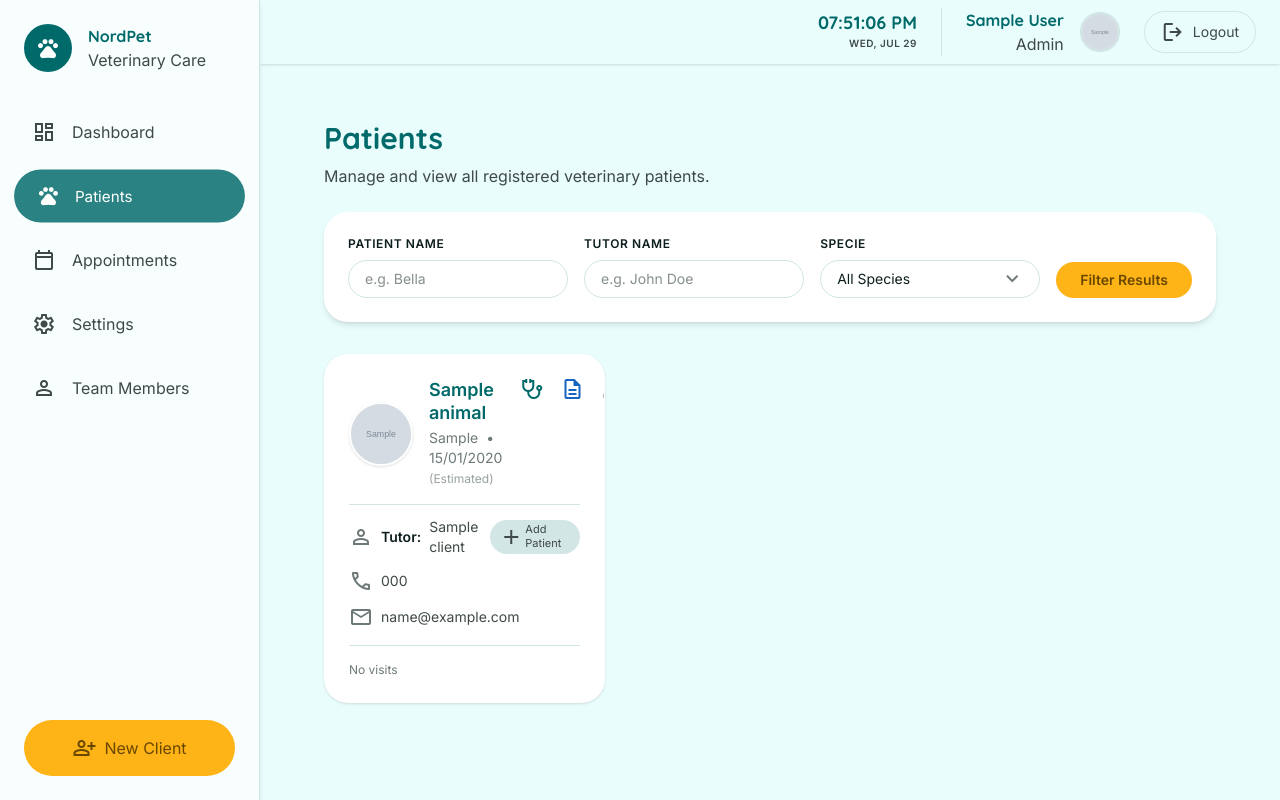
After one commit to PratesB/nordpet-public, a Django app: page /clients/patients/ in a window 1280 px wide. The commit adds this page. Run offline with Django 5.2, Linux system fonts and the light colour scheme; a user stored in the database is signed in; tables that the repository leaves empty hold one stand-in row (values such as "Sample post"); grey boxes marked "Sample" are stand-in pictures; style sheets or scripts are compiled from the project's sources; parts of the project's set-up code (start-up, migrations or seed data) failed here and were passed over.

Commit message:
implement patients page list and delete function

```diff
--- /dev/null
+++ b/clients/templates/clients/patients.html
@@ -0,0 +1,153 @@
+{% extends 'base.html' %}
+{% load static %}
+{% block title %}NordPet - Patients{% endblock %}
+{% block content %}
+    <div class="max-w-7xl mx-auto w-full px-4 md:px-8 py-6 [&_.material-symbols-outlined]:[font-variation-settings:'FILL'_0,'wght'_400,'GRAD'_0,'opsz'_24]">
+        <div class="flex justify-between items-end mb-6">
+            <div>
+                <h2 class="font-headline-lg text-3xl font-bold text-primary mb-2">Patients</h2>
+                <p class="font-body-md text-base text-on-surface-variant">Manage and view all registered veterinary patients.</p>
+            </div>
+        </div>
+        <!-- Filters -->
+        <form method="GET"
+              action="{% url 'clients:patients' %}"
+              class="bg-surface-container-lowest rounded-[1.5rem] shadow-md p-6 mb-8 flex flex-wrap gap-4 items-end">
+            <div class="flex-1 min-w-[200px]">
+                <label class="block font-label-caps text-xs font-bold uppercase tracking-wider text-on-surface mb-2">Patient Name</label>
+                <input name="name"
+                       value="{{ name }}"
+                       class="w-full rounded-full border border-border-teal px-4 py-2 focus:border-primary focus:ring-2 focus:ring-primary/20 font-body-sm text-sm outline-none transition-all"
+                       placeholder="e.g. Bella"
+                       type="text" />
+            </div>
+            <div class="flex-1 min-w-[200px]">
+                <label class="block font-label-caps text-xs font-bold uppercase tracking-wider text-on-surface mb-2">Tutor Name</label>
+                <input name="owner"
+                       value="{{ owner }}"
+                       class="w-full rounded-full border border-border-teal px-4 py-2 focus:border-primary focus:ring-2 focus:ring-primary/20 font-body-sm text-sm outline-none transition-all"
+                       placeholder="e.g. John Doe"
+                       type="text" />
+            </div>
+            <div class="flex-1 min-w-[200px]">
+                <label class="block font-label-caps text-xs font-bold uppercase tracking-wider text-on-surface mb-2">Specie</label>
+                <div class="relative">
+                    <select name="specie"
+                            class="w-full rounded-full border border-border-teal pl-4 pr-10 py-2 focus:border-primary focus:ring-2 focus:ring-primary/20 font-body-sm text-sm outline-none transition-all bg-transparent appearance-none cursor-pointer">
+                        <option value="">All Species</option>
+                        <option value="dog" {% if specie == 'dog' %}selected{% endif %}>Dog</option>
+                        <option value="cat" {% if specie == 'cat' %}selected{% endif %}>Cat</option>
+                        <option value="bird" {% if specie == 'bird' %}selected{% endif %}>Bird</option>
+                        <option value="reptile" {% if specie == 'reptile' %}selected{% endif %}>Reptile</option>
+                        <option value="rabbit" {% if specie == 'rabbit' %}selected{% endif %}>Rabbit</option>
+                        <option value="hamsters" {% if specie == 'hamsters' %}selected{% endif %}>Hamsters</option>
+                        <option value="other" {% if specie == 'other' %}selected{% endif %}>Other</option>
+                    </select>
+                    <div class="pointer-events-none absolute top-1/2 -translate-y-1/2 right-4 text-outline flex items-center justify-center">
+                        <span class="material-symbols-outlined text-[20px] leading-none">keyboard_arrow_down</span>
+                    </div>
+                </div>
+            </div>
+            <div class="flex items-center gap-2">
+                {% if name or owner or specie %}
+                    <a href="{% url 'clients:patients' %}"
+                       class="px-6 py-2 rounded-full font-button-text text-sm font-semibold text-error-red hover:bg-error-container transition-colors">
+                        Clear Filters
+                    </a>
+                {% endif %}
+                <button type="submit"
+                        class="bg-secondary-container text-on-secondary-container font-button-text text-sm font-semibold px-6 py-2 rounded-full hover:opacity-90 transition-opacity cursor-pointer">
+                    Filter Results
+                </button>
+            </div>
+        </form>
+        <!-- Bento Grid / Cards Layout for Directory -->
+        <div class="grid grid-cols-1 md:grid-cols-2 lg:grid-cols-3 gap-6">
+            <!-- Patient Cards Loop -->
+            {% for data in patients_with_visits %}
+                <div class="bg-surface-container-lowest rounded-[1.5rem] shadow-sm hover:shadow-md hover:-translate-y-1 p-6 border border-transparent hover:border-border-teal transition-all duration-200 flex flex-col relative overflow-hidden">
+                    <div class="flex items-start justify-between gap-3 mb-4">
+                        <div class="flex items-center gap-4">
+                            <div class="w-16 h-16 rounded-full bg-surface-container-high border-2 border-surface-container-lowest shadow-sm overflow-hidden flex-shrink-0 flex items-center justify-center text-outline">
+                                {% if data.animal.photo %}
+                                    <img src="{{ data.animal.photo.url }}"
+                                         class="w-full h-full object-cover"
+                                         alt="{{ data.animal.name }}">
+                                {% else %}
+                                    <span class="material-symbols-outlined text-3xl">pets</span>
+                                {% endif %}
+                            </div>
+                            <div>
+                                <h3 class="text-lg font-semibold text-primary leading-tight">{{ data.animal.name }}</h3>
+                                <p class="font-body-sm text-sm text-outline mt-1">{{ data.animal.breed }} <span class="mx-1">•</span> {{ data.animal.date_of_birth|date:"d/m/Y" }}{% if data.animal.is_estimated_dob %} <br /><span class="text-xs opacity-70">(Estimated)</span>{% endif %}</p>
+                            </div>
+                        </div>
+                        <div class="flex gap-1 -mt-2 -mr-2">
+                            <a href="#"
+                               class="p-1.5 text-primary hover:bg-primary-container hover:text-on-primary-container rounded-full transition-colors flex items-center justify-center"
+                               title="New Triage">
+                                <span class="material-symbols-outlined text-[20px]" data-icon="stethoscope">stethoscope</span>
+                            </a>
+                            {% if request.user.role == 'ADM' or request.user.role == 'VET' %}
+                                <a class="p-1.5 text-info-blue hover:bg-info-blue/10 rounded-full transition-colors flex items-center justify-center"
+                                   title="Medical Record"
+                                   href="#">
+                                    <span class="material-symbols-outlined text-[20px]" data-icon="description">description</span>
+                                </a>
+                            {% endif %}
+                            <a href="#"
+                               class="p-1.5 text-outline hover:text-primary hover:bg-surface-container-highest rounded-full transition-colors flex items-center justify-center"
+                               title="Edit Patient">
+                                <span class="material-symbols-outlined text-[20px]" data-icon="edit">edit</span>
+                            </a>
+                            <form action="{% url 'clients:delete_patient' data.animal.id %}"
+                                  method="POST"
+                                  class="inline"
+                                  onsubmit="return confirm('Are you sure you want to permanently delete {{ data.animal.name|escapejs }}? This action cannot be undone.');">
+                                {% csrf_token %}
+                                <button type="submit"
+                                        class="p-1.5 text-error-red hover:bg-error-container rounded-full transition-colors flex items-center justify-center cursor-pointer"
+                                        title="Delete Patient">
+                                    <span class="material-symbols-outlined text-[20px]" data-icon="delete">delete</span>
+                                </button>
+                            </form>
+                        </div>
+                    </div>
+                    <div class="space-y-3 pt-3 border-t border-border-teal">
+                        <div class="flex items-center justify-between font-body-sm text-sm text-on-surface-variant">
+                            <div class="flex items-center gap-2">
+                                <span class="material-symbols-outlined text-outline text-[18px]">person</span>
+                                <span class="font-semibold text-on-surface">Tutor:</span> {{ data.animal.owner.name }}
+                            </div>
+                            <a href="#"
+                               class="flex items-center gap-0.5 px-2 py-0.5 bg-surface-container-highest text-on-surface-variant hover:bg-primary-container hover:text-on-primary-container rounded-full transition-colors text-[11px] leading-tight font-medium border border-transparent hover:border-border-teal"
+                               title="Add another patient for this tutor">
+                                <span class="material-symbols-outlined text-[12px]">add</span>
+                                <span>Add Patient</span>
+                            </a>
+                        </div>
+                        <div class="flex items-center gap-2 font-body-sm text-sm text-on-surface-variant">
+                            <span class="material-symbols-outlined text-outline text-[18px]">phone</span>
+                            {{ data.animal.owner.phone }}
+                        </div>
+                        <div class="flex items-center gap-2 font-body-sm text-sm text-on-surface-variant">
+                            <span class="material-symbols-outlined text-outline text-[18px]">mail</span>
+                            {{ data.animal.owner.email }}
+                        </div>
+                    </div>
+                    <div class="mt-4 pt-4 border-t border-border-teal flex justify-between items-center">
+                        {% if data.last_visit %}
+                            <span class="text-xs text-outline">Last visit: {{ data.last_visit.scheduled_at|date:"M d, Y H:i" }}</span>
+                        {% else %}
+                            <span class="text-xs text-outline">No visits</span>
+                        {% endif %}
+                    </div>
+                </div>
+            {% empty %}
+                <div class="col-span-1 md:col-span-2 lg:col-span-3 text-center py-10 text-on-surface-variant">
+                    No patients found matching your criteria.
+                </div>
+            {% endfor %}
+        </div>
+    </div>
+{% endblock %}
--- a/clients/urls.py
+++ b/clients/urls.py
@@ -11,4 +11,6 @@ urlpatterns = [
     path('appointment/<uuid:pk>/cancel/', views.cancel_appointment, name='cancel_appointment'),
     path('api/available-times/', views.get_available_times, name='api_available_times'),
     path('appointments/', views.appointments_dashboard, name='appointments'),
+    path('patients/', views.patients, name='patients'),
+    path('delete-patient/<int:pk>/', views.delete_patient, name='delete_patient'),
 ]
--- a/clients/views.py
+++ b/clients/views.py
@@ -326,3 +326,47 @@ def appointments_dashboard(request):
     }
 
     return render(request, 'clients/appointments.html', context)
+
+
+@login_required(login_url='users:login')
+def patients(request):
+    name = request.GET.get('name', '')
+    owner = request.GET.get('owner', '')
+    specie = request.GET.get('specie', '')
+
+    patients = Animal.objects.select_related('owner').all().order_by('-created_at')
+
+    if name:
+        patients = patients.filter(name__icontains=name)
+    if owner:
+        patients = patients.filter(owner__name__icontains=owner)
+    if specie:
+        patients = patients.filter(specie=specie)
+
+    patients_with_visits = []
+
+    for animal in patients:
+        last_visit = animal.appointments.filter(status='completed').order_by('-scheduled_at').first()
+        patients_with_visits.append({
+            'animal': animal,
+            'last_visit': last_visit
+        })
+
+    context = {
+        'patients_with_visits': patients_with_visits,
+        'name': name,
+        'owner': owner,
+        'specie': specie,
+    }
+    return render(request, 'clients/patients.html', context)
+
+
+@login_required(login_url='users:login')
+def delete_patient(request, pk):
+    if request.method == 'POST':
+        animal = get_object_or_404(Animal, pk=pk)
+        animal.delete()
+        messages.success(request, 'Patient deleted successfully!')
+    else:
+        messages.error(request, 'Invalid request method.')
+    return redirect('clients:patients')
--- a/templates/base.html
+++ b/templates/base.html
@@ -41,7 +41,7 @@
                     </a>
                     <!-- Patients -->
                     <a class="flex items-center gap-4 rounded-full px-6 py-4 font-label-caps text-label-caps {% if request.resolver_match.url_name == 'patients' %}bg-primary-container text-on-primary-container transition-transform duration-150 scale-95{% else %}text-on-surface-variant hover:bg-surface-container-highest transition-colors{% endif %}"
-                       href="#">
+                       href="{% url 'clients:patients' %}">
                         <span class="material-symbols-outlined" data-icon="pets">pets</span>
                         Patients
                     </a>
```
